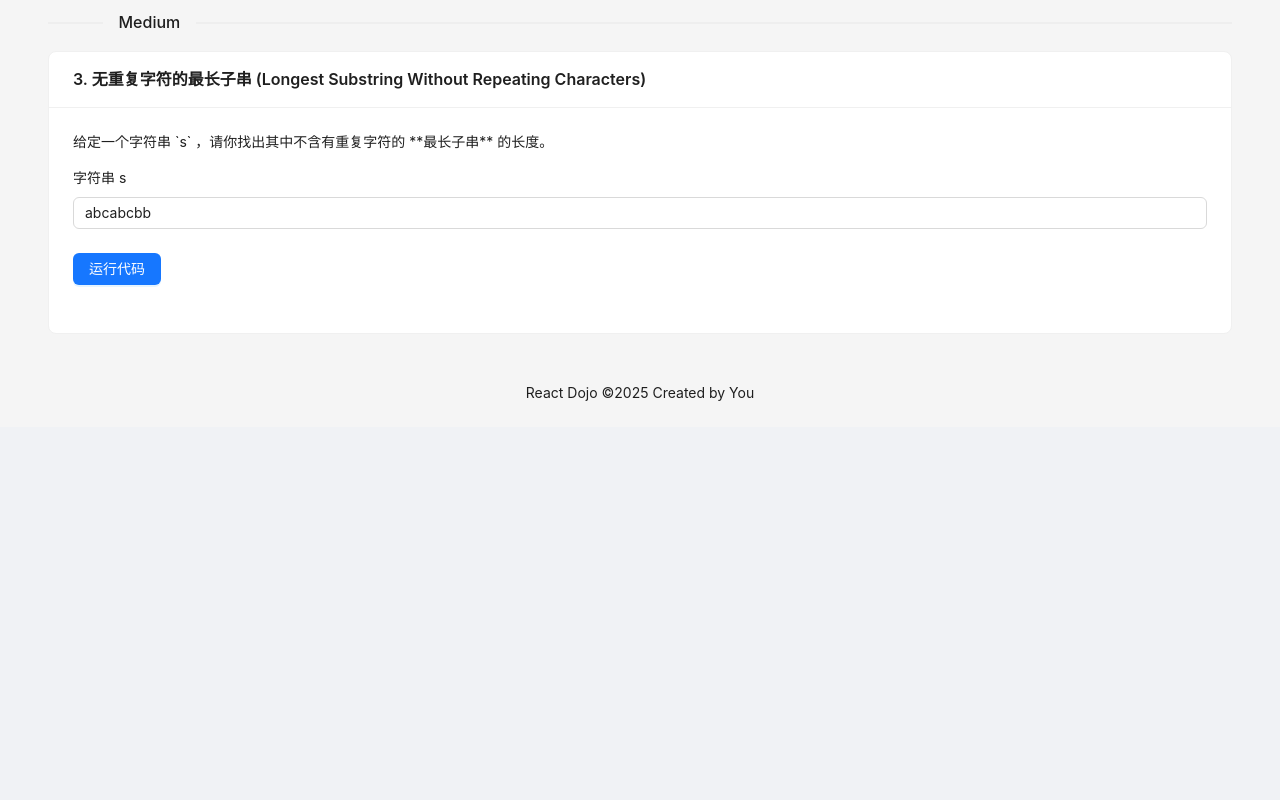
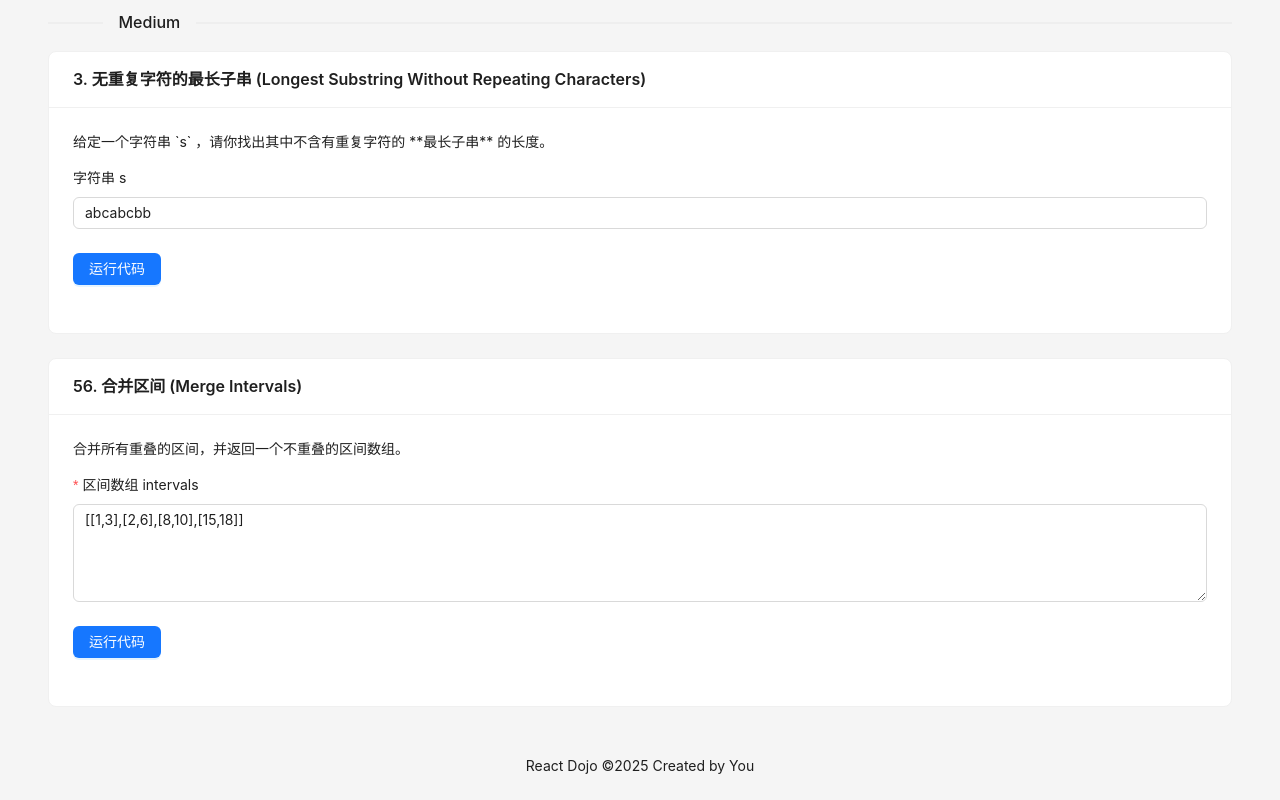
Before and after one commit to az9zz/react-dojo, a React (Vite) app: page /leetcode in a window 1280 px wide. Shown: the part 558-1358 px from the top of the page. Before the commit the page ends 985 px from the top, so only its background shows below. Built offline with nearby package versions, Linux system fonts and the light colour scheme.

Commit message:
feat(leetcode): 两数之和

```diff
--- /dev/null
+++ b/src/leetcode/medium/056-merge-intervals/index.tsx
@@ -0,0 +1,87 @@
+// src/leetcode/medium/056-merge-intervals/index.tsx
+import React, { useState } from 'react'
+import { Card, Input, Button, Typography, Form, Alert, Space, Divider } from 'antd'
+import { merge } from './solution'
+
+const { Paragraph } = Typography
+const { TextArea } = Input
+
+export const MergeIntervalsComponent: React.FC = () => {
+  const [form] = Form.useForm()
+  const [result, setResult] = useState<number[][] | null>(null)
+  const [error, setError] = useState<string>('')
+
+  const handleRun = (values: { intervals: string }) => {
+    try {
+      setError('')
+      setResult(null)
+
+      // 1. 解析和校验输入 (使用 JSON.parse 来处理二维数组)
+      const intervals = JSON.parse(values.intervals)
+      if (
+        !Array.isArray(intervals) ||
+        !intervals.every(
+          (item) =>
+            Array.isArray(item) &&
+            item.length === 2 &&
+            typeof item[0] === 'number' &&
+            typeof item[1] === 'number',
+        )
+      ) {
+        throw new Error('输入格式必须是有效的二维数组，例如 [[1,3],[2,6]]')
+      }
+
+      // 2. 调用核心算法
+      const solutionResult = merge(intervals)
+
+      // 3. 更新结果状态
+      setResult(solutionResult)
+    } catch (e: unknown) {
+      if (e instanceof Error) {
+        setError(e.message || '输入格式错误，请检查。')
+      } else {
+        setError('发生未知错误，请检查输入是否为有效的 JSON 格式。')
+      }
+    }
+  }
+
+  // 将结果格式化为字符串以便显示
+  const formatResult = (res: number[][]) => {
+    return `[${res.map((interval) => `[${interval.join(',')}]`).join(', ')}]`
+  }
+
+  return (
+    <Card title="56. 合并区间 (Merge Intervals)">
+      <Paragraph>合并所有重叠的区间，并返回一个不重叠的区间数组。</Paragraph>
+      <Form
+        form={form}
+        onFinish={handleRun}
+        layout="vertical"
+        initialValues={{ intervals: '[[1,3],[2,6],[8,10],[15,18]]' }}
+      >
+        <Form.Item
+          name="intervals"
+          label="区间数组 intervals"
+          rules={[{ required: true, message: '请输入区间数组' }]}
+        >
+          <TextArea rows={4} placeholder="请输入二维数组的 JSON 格式, 例如: [[1,3],[2,6],[8,10]]" />
+        </Form.Item>
+        <Form.Item>
+          <Button type="primary" htmlType="submit">
+            运行代码
+          </Button>
+        </Form.Item>
+      </Form>
+
+      {(result || error) && (
+        <Space direction="vertical" style={{ width: '100%' }}>
+          <Divider>运行结果</Divider>
+          {result && (
+            <Alert message={`合并后的区间: ${formatResult(result)}`} type="success" showIcon />
+          )}
+          {error && <Alert message={error} type="error" showIcon />}
+        </Space>
+      )}
+    </Card>
+  )
+}
--- /dev/null
+++ b/src/leetcode/medium/056-merge-intervals/solution.ts
@@ -0,0 +1,37 @@
+// src/leetcode/medium/056-merge-intervals/solution.ts
+
+/**
+ * @description 合并所有重叠的区间
+ * @param {number[][]} intervals 区间数组
+ * @returns {number[][]} 合并后的区间数组
+ */
+export function merge(intervals: number[][]): number[][] {
+  // 如果区间数量小于等于1，无需合并
+  if (intervals.length <= 1) {
+    return intervals
+  }
+
+  // 1. 按照区间的起始位置进行升序排序
+  intervals.sort((a, b) => a[0] - b[0])
+
+  // 2. 初始化结果数组，并放入第一个区间
+  const merged: number[][] = [intervals[0]]
+
+  // 3. 从第二个区间开始遍历
+  for (let i = 1; i < intervals.length; i++) {
+    const currentInterval = intervals[i]
+    // 获取结果数组中的最后一个区间
+    const lastMergedInterval = merged[merged.length - 1]
+
+    // 4. 判断是否重叠
+    if (currentInterval[0] <= lastMergedInterval[1]) {
+      // 如果重叠，更新最后一个区间的结束位置
+      lastMergedInterval[1] = Math.max(lastMergedInterval[1], currentInterval[1])
+    } else {
+      // 如果不重叠，直接将当前区间加入结果数组
+      merged.push(currentInterval)
+    }
+  }
+
+  return merged
+}
--- a/src/pages/LeetCodePage/index.tsx
+++ b/src/pages/LeetCodePage/index.tsx
@@ -2,10 +2,11 @@
 import React from 'react'
 import { Typography, Divider } from 'antd'
 
-// 1. 导入 easy 题解
+// 导入 easy 题解
 import { TwoSumComponent } from '../../leetcode/easy/001-two-sum'
-// 2. 导入 medium 题解
+// 导入 medium 题解
 import { LongestSubstringComponent } from '../../leetcode/medium/003-longest-substring-without-repeating-characters'
+import { MergeIntervalsComponent } from '../../leetcode/medium/056-merge-intervals' // 1. 新增导入
 
 const { Title } = Typography
 
@@ -20,6 +21,8 @@ const LeetCodePage: React.FC = () => {
       {/* 3. 添加新的分类和组件 */}
       <Divider orientation="left">Medium</Divider>
       <LongestSubstringComponent />
+      <div style={{ marginTop: '24px' }} />
+      <MergeIntervalsComponent />
 
       {/* 以后有 hard 的题了，可以这样组织 */}
       {/* <Divider orientation="left">Hard</Divider> */}
```
Also changed, not shown: src/leetcode/medium/056-merge-intervals/README.md (added).
